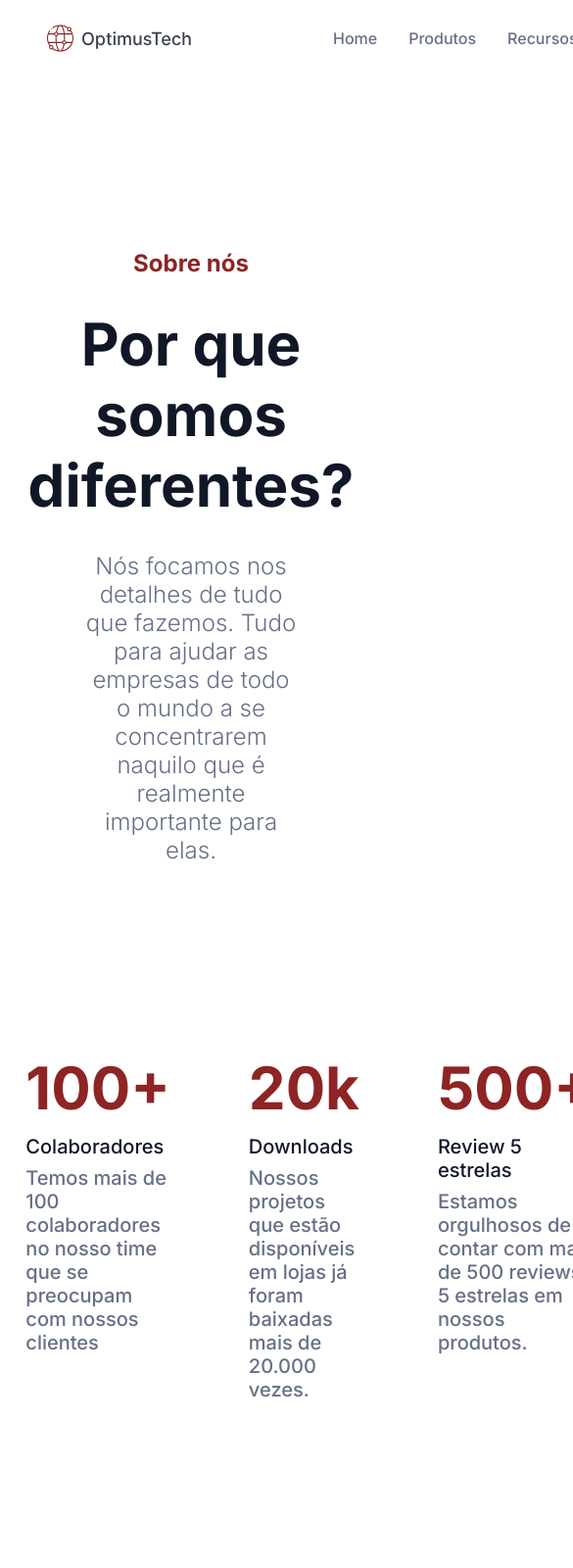
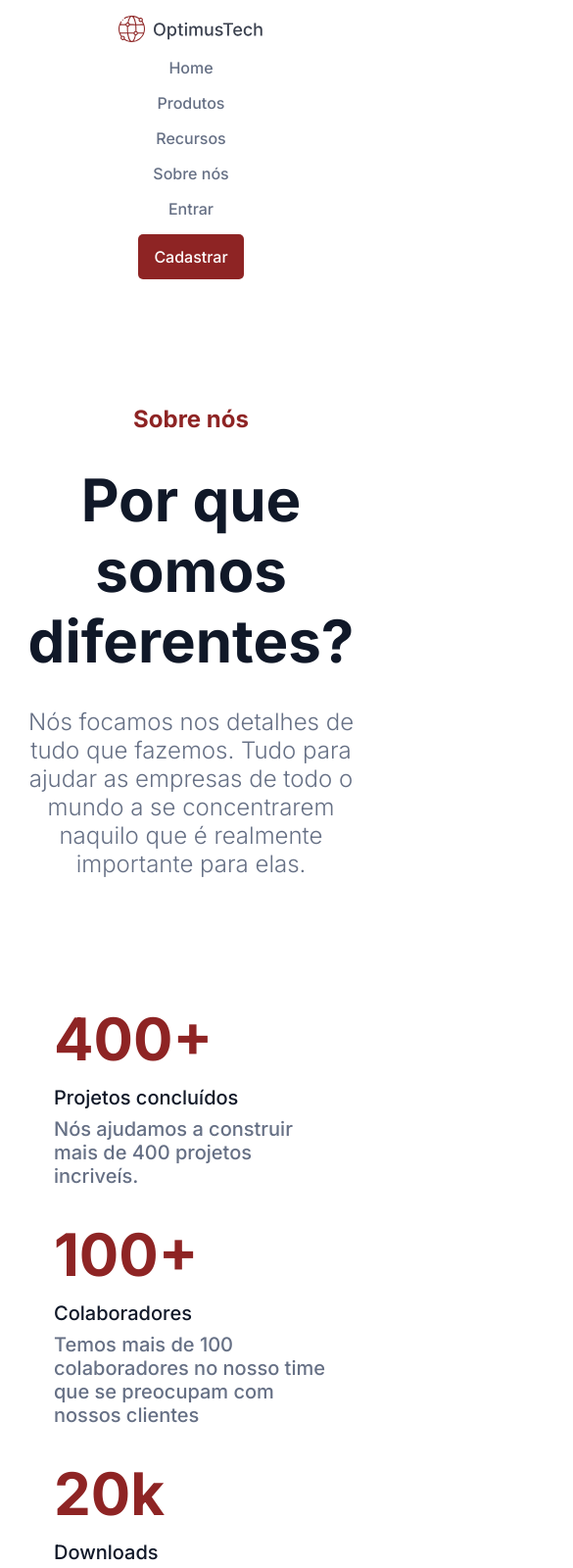
Before and after one commit to jrdaguirra/optimus-tech, a plain HTML site: page index.html in a window 390 px wide. Shown: the top 1600 px of the page at 98% size, 585 px wide, since content can reach past the window. Drawn offline with Linux system fonts and the light colour scheme.

Commit message:
refatoração do código e adaptação para responsividade

```diff
--- a/styles.css
+++ b/styles.css
@@ -11,16 +11,25 @@
     padding: 0;
 }
 
+*,
+*::before,
+*::after {
+    box-sizing: border-box;
+}
+
 body {
     /*padding: 0 3%;*/
     font-family: 'Inter';
     font-weight: 500;
+    max-width: 100vw;
 }
 
 .navbar__menu {
     display: flex;
-    margin: 1em 3em;
-    gap: 9em;
+    padding-left: 16px;
+    padding-right: 16px;
+    gap: 2em;
+    margin: 16px;
 }
 
 .navbar__opcoes {
@@ -65,7 +74,9 @@
     justify-content: center;
     align-items: center;
     text-align: center;
-    padding: 0 22%;
+    padding: 0 16px;
+    max-width: 900px;
+    margin: 8em auto;
     gap: 2em;
 }
 
@@ -88,19 +99,31 @@
 /* Section sobre Valores */
 
 .section__valores {
-    margin: 0 5em;
+    padding-left: 16px;
+    padding-right: 16px;
 }
 
 .section__valores ul {
-    display: flex;
+    /*display: flex;
     gap: 5em;
-    justify-content: center;
+    justify-content: center;*/
+
+    display: grid;
+    grid-template-columns: repeat(4, 1fr);
+    gap: 2em;
+    justify-items: center;
 }
 
 .section__valores__lista {
-    text-decoration: none;
+    /*text-decoration: none;
     list-style: none;
-    width: 280px;
+    width: 280px;*/
+
+
+    width: 100%;
+    max-width: 280px;
+    list-style: none;
+
 }
 
 .section__valores__qtd {
@@ -131,6 +154,7 @@
     justify-content: center;
     align-items: center;
     gap: 2em;
+    padding: 16px;
 }
 
 .vagas-abertas {
@@ -154,13 +178,16 @@
 
 .section__vagas-abertas__img {
     margin-top: 2.5em;
+    max-width: 80vw;
 }
 
 /* Section Sobre Vagas */
 
 .section__vagas {
     margin: 64px auto 64px auto;
-    width: 768px;
+    max-width: 768px;
+    width: 100%;
+    padding: 0 16px;
 }
 
 .section__vagas__titulo {
@@ -238,9 +265,11 @@
 
 .footer__acompanhe {
     background-color: #D0D5DD20;
-    padding: 96px 304px;
+    padding-left: 16px;
+    padding-right: 16px;
     text-align: center;
     align-items: center;
+    padding: 46px 0;
 }
 
 .footer__acompanhe__acompanhe {
@@ -279,3 +308,28 @@
     margin-top: 40px;
     font-size: 14px;
 }
+
+@media (max-width: 1024px) {
+    .section__valores ul {
+        grid-template-columns: repeat(2, 1fr);
+    }
+}
+
+@media (max-width: 768px) {
+    .section__valores ul {
+        grid-template-columns: 1fr;
+    }
+
+    .navbar__menu {
+        flex-direction: column;
+        align-items: center;
+        gap: 1em;
+    }
+
+    .navbar__opcoes,
+    .navbar__login {
+        flex-direction: column;
+        gap: 1em;
+        margin-left: 0;
+    }
+}
```
